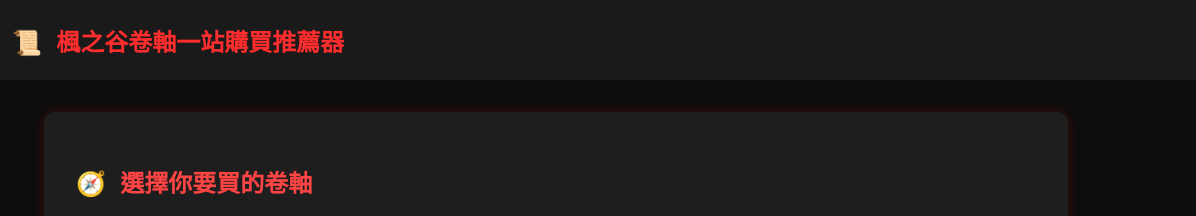
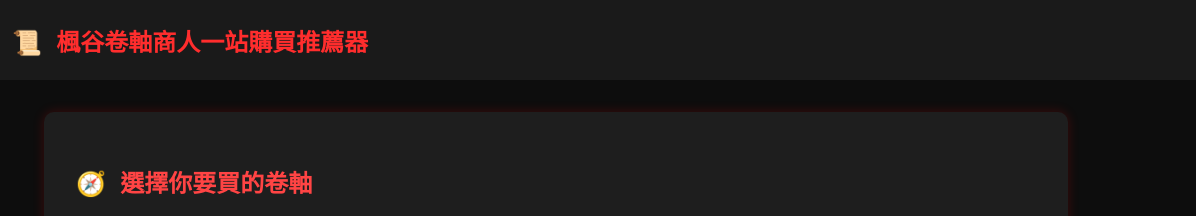
Before and after one commit to FuxiCoCo/asm, a plain HTML site: page index.html in a window 1280 px wide. Shown: the top 216 px of the page, 84-1280 px from the left. Drawn offline with Linux system fonts and the light colour scheme.

Commit message:
Update index.html

```diff
--- a/index.html
+++ b/index.html
@@ -22,7 +22,7 @@
   <header>
     <!-- ⬇️ 將圖片路徑指向 logo.png -->
     <img src="logo.png" alt="Logo" class="logo" />
-    <h1>📜 楓之谷卷軸一站購買推薦器</h1>
+    <h1>📜 楓谷卷軸商人一站購買推薦器</h1>
   </header>
 
   <div class="container">
```
